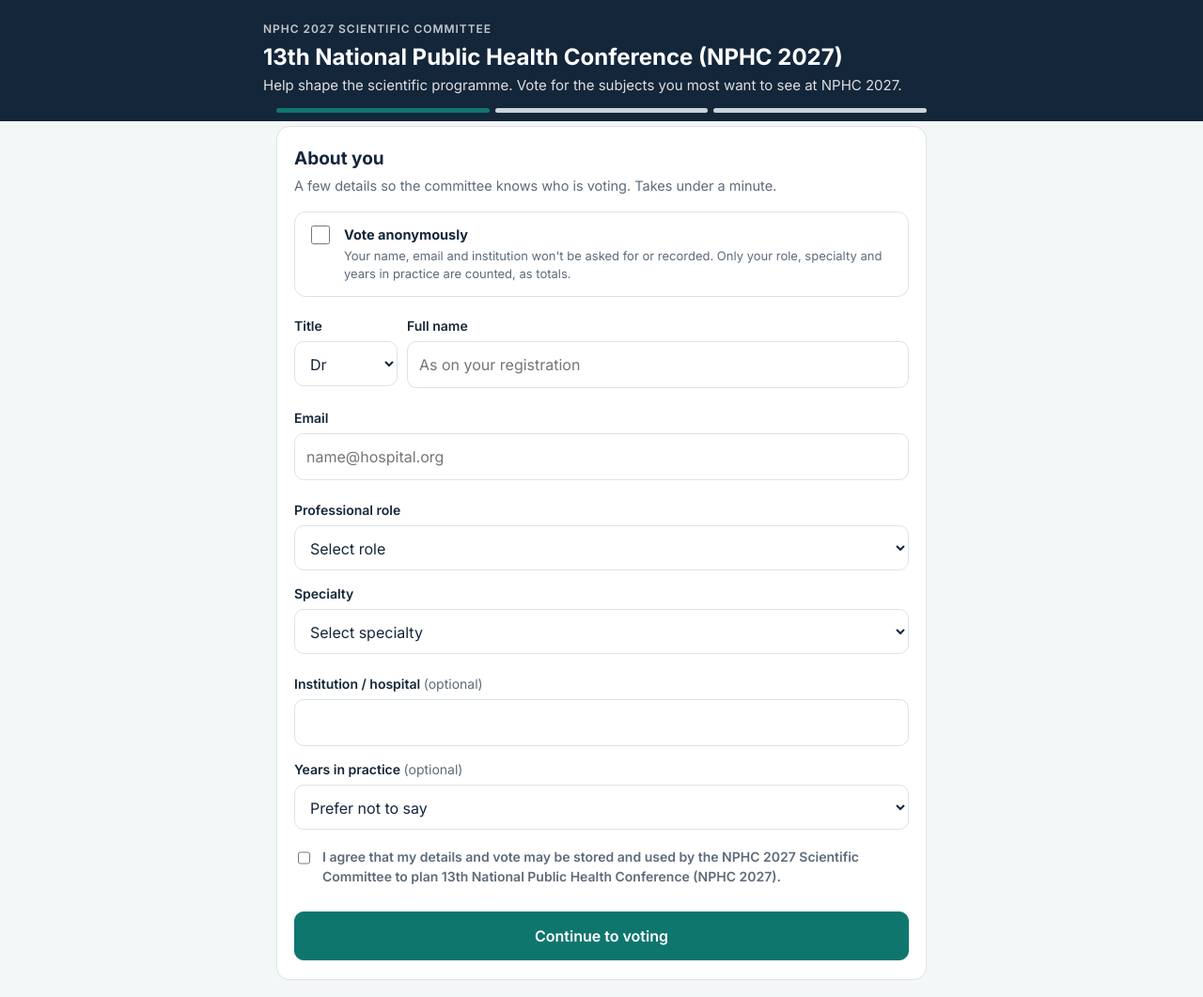
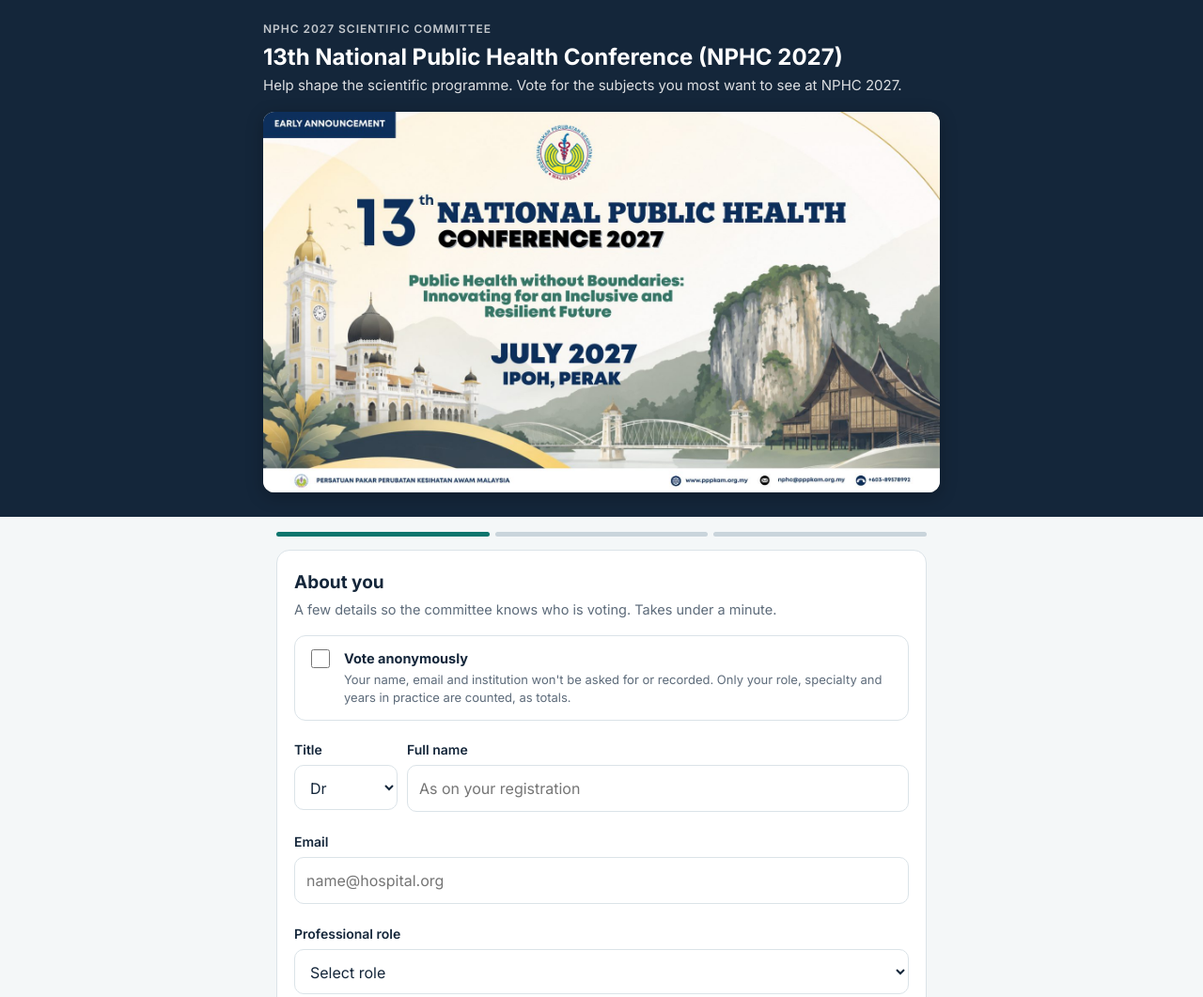
Before and after one commit to fatihmuhd/nphc2027, a plain HTML site: page index.html in a window 1280 px wide. Shown: the top 1061 px of the page at 94% size. Drawn offline with Linux system fonts and the light colour scheme.

Commit message:
Add conference poster under title; set website link
Co-Authored-By: Claude Opus 5.5 <noreply@anthropic.com>
Claude-Session: https://claude.ai/code/session_01EBpX24ndf1o7NA9rjXomKk

```diff
--- a/config.js
+++ b/config.js
@@ -8,7 +8,7 @@ window.CONFIG = {
   organiser: "NPHC 2027 Scientific Committee",
   tagline: "Help shape the scientific programme. Vote for the subjects you most want to see at NPHC 2027.",
   deadline: "31 January 2027",                           // ← confirm
-  websiteUrl: "",                                        // conference website, shown on the thank-you screen
+  websiteUrl: "https://www.pppkam.org.my",                                        // conference website, shown on the thank-you screen
   maxVotes: 10,                                          // subjects each voter can pick (across all topics)
   // Leave empty for prototype mode. After deploying the worker, paste its URL here (no trailing slash).
   endpoint: "https://nphc2027-vote.alfatihpahrol.workers.dev",
--- a/index.html
+++ b/index.html
@@ -19,7 +19,8 @@
   .eyebrow{font-size:12px;letter-spacing:.08em;text-transform:uppercase;opacity:.75;font-weight:600}
   h1{font-size:24px;margin:6px 0 4px;line-height:1.25}
   header p{margin:0;opacity:.85;font-size:15px}
-  main{max-width:720px;margin:-14px auto 40px;padding:0 14px}
+  .poster{display:block;width:100%;height:auto;aspect-ratio:16/9;border-radius:12px;margin-top:16px;background:#e9e4d8;box-shadow:0 4px 18px rgba(0,0,0,.25)}
+  main{max-width:720px;margin:16px auto 40px;padding:0 14px}
   .steps{display:flex;gap:6px;margin:0 0 14px}
   .steps div{flex:1;height:5px;border-radius:5px;background:#c9d4db}
   .steps div.on{background:var(--brand)}
@@ -88,6 +89,8 @@
   <div class="eyebrow" id="hdrEyebrow"></div>
   <h1 id="hdrTitle"></h1>
   <p id="hdrSub"></p>
+  <img class="poster" src="assets/nphc2027-poster.jpg" width="1600" height="900"
+       alt="13th National Public Health Conference 2027. Theme: Public Health without Boundaries: Innovating for an Inclusive and Resilient Future. July 2027, Ipoh, Perak. Organised by Persatuan Pakar Perubatan Kesihatan Awam Malaysia.">
 </div></header>
 
 <main>
```
Also changed, not shown: assets/nphc2027-poster.jpg (added).
